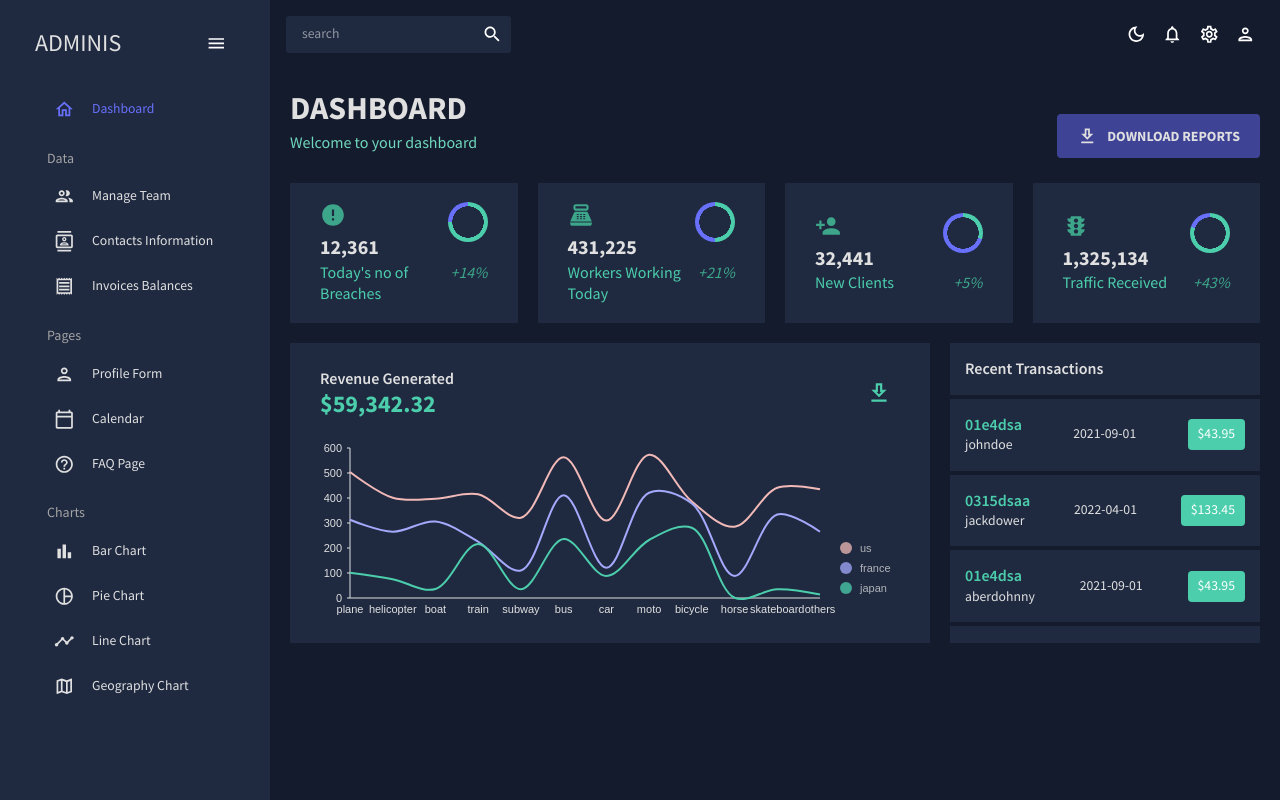
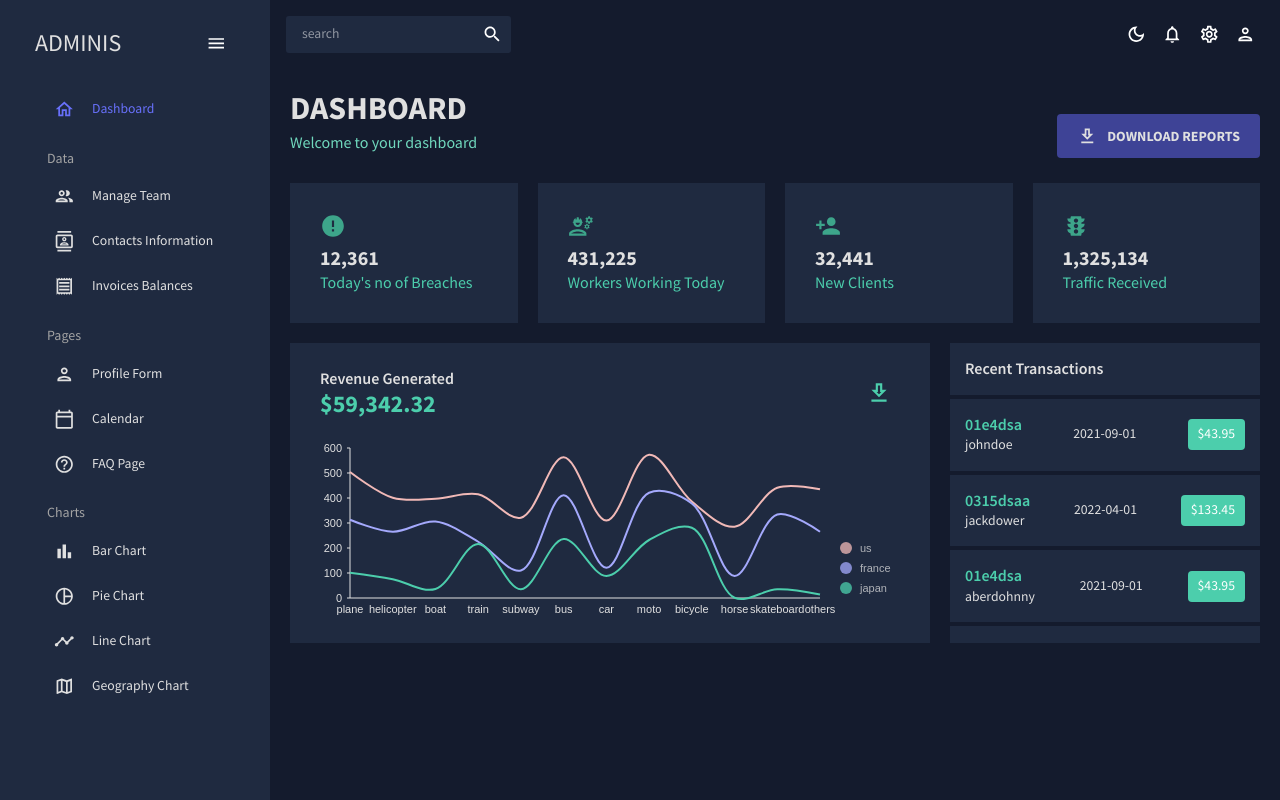
Before and after one commit to BeginnerLoc/ReactJS-Client, a React (Create React App) app: page / in a window 1280 px wide. Built offline with nearby package versions, Linux system fonts and the light colour scheme.

Commit message:
remove progress circle

```diff
--- a/src/components/StatBox.jsx
+++ b/src/components/StatBox.jsx
@@ -19,21 +19,12 @@ const StatBox = ({ title, subtitle, icon, progress, increase }) => {
             {title}
           </Typography>
         </Box>
-        <Box>
-          <ProgressCircle progress={progress} />
-        </Box>
       </Box>
       <Box display="flex" justifyContent="space-between" mt="2px">
         <Typography variant="h5" sx={{ color: colors.greenAccent[500] }}>
           {subtitle}
         </Typography>
-        <Typography
-          variant="h5"
-          fontStyle="italic"
-          sx={{ color: colors.greenAccent[600] }}
-        >
-          {increase}
-        </Typography>
+
       </Box>
     </Box>
   );
--- a/src/scenes/dashboard/index.jsx
+++ b/src/scenes/dashboard/index.jsx
@@ -3,7 +3,7 @@ import { tokens } from "../../theme";
 import { mockTransactions } from "../../data/mockData";
 import DownloadOutlinedIcon from "@mui/icons-material/DownloadOutlined";
 import ErrorOutlinedIcon from '@mui/icons-material/ErrorOutlined';
-import PointOfSaleIcon from "@mui/icons-material/PointOfSale";
+import EngineeringOutlinedIcon from '@mui/icons-material/EngineeringOutlined';
 import PersonAddIcon from "@mui/icons-material/PersonAdd";
 import TrafficIcon from "@mui/icons-material/Traffic";
 import Header from "../../components/Header";
@@ -54,8 +54,6 @@ const Dashboard = () => {
           <StatBox
             title="12,361"
             subtitle="Today's no of Breaches"
-            progress="0.75"
-            increase="+14%"
             icon={
               <ErrorOutlinedIcon
                 sx={{ color: colors.greenAccent[600], fontSize: "26px" }}
@@ -73,10 +71,8 @@ const Dashboard = () => {
           <StatBox
             title="431,225"
             subtitle="Workers Working Today"
-            progress="0.50"
-            increase="+21%"
             icon={
-              <PointOfSaleIcon
+              <EngineeringOutlinedIcon
                 sx={{ color: colors.greenAccent[600], fontSize: "26px" }}
               />
             }
@@ -92,8 +88,6 @@ const Dashboard = () => {
           <StatBox
             title="32,441"
             subtitle="New Clients"
-            progress="0.30"
-            increase="+5%"
             icon={
               <PersonAddIcon
                 sx={{ color: colors.greenAccent[600], fontSize: "26px" }}
@@ -111,8 +105,6 @@ const Dashboard = () => {
           <StatBox
             title="1,325,134"
             subtitle="Traffic Received"
-            progress="0.80"
-            increase="+43%"
             icon={
               <TrafficIcon
                 sx={{ color: colors.greenAccent[600], fontSize: "26px" }}
```
